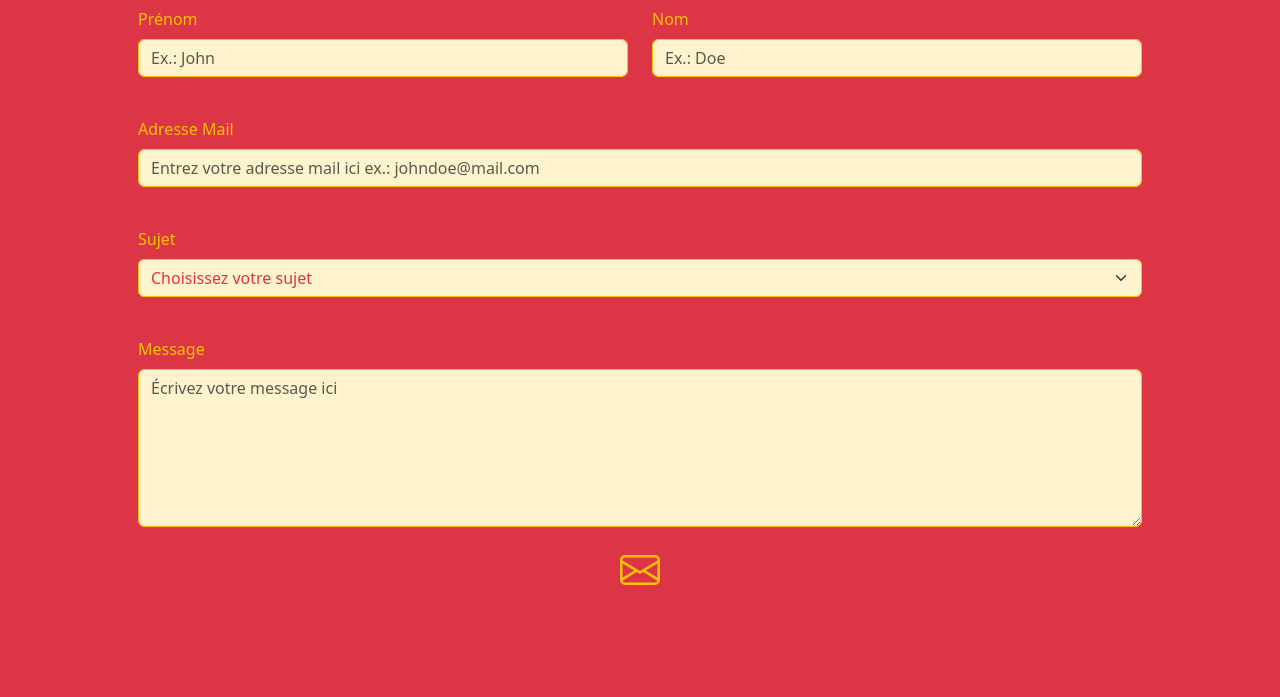
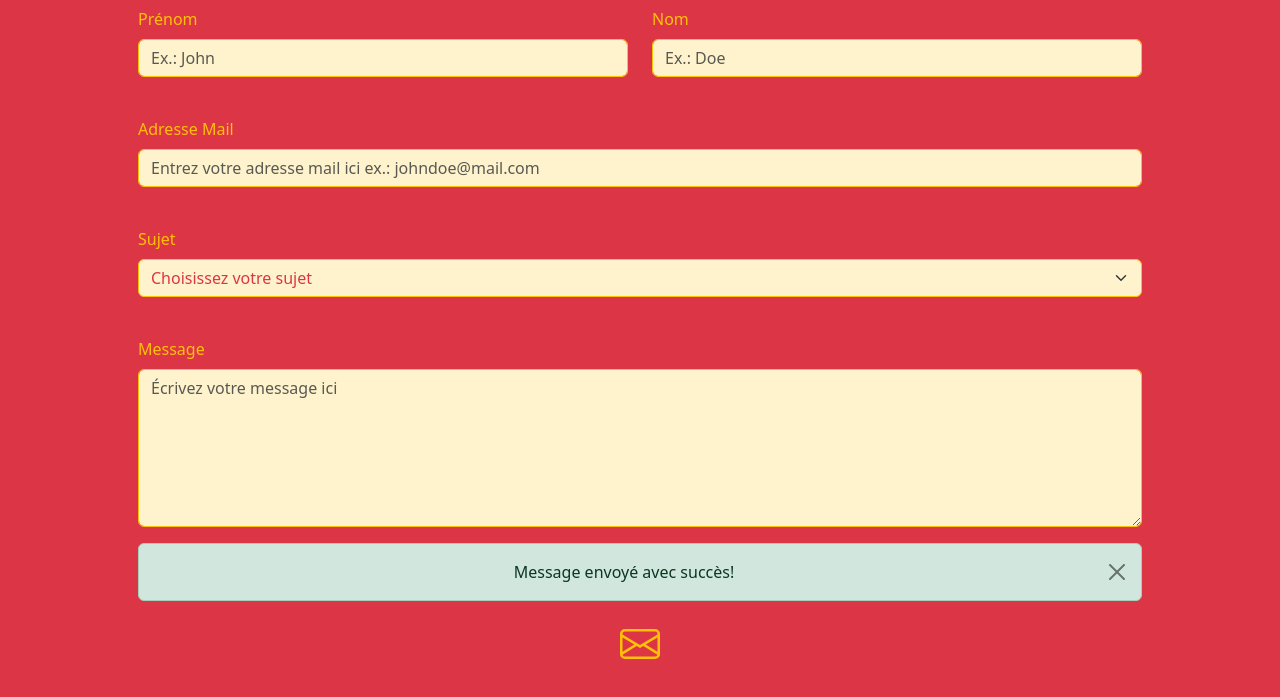
Before and after one commit to MarineVH/restaurant-css-framework, a plain HTML site: page contact.html in a window 1280 px wide. Both pictures are taken after a click on the button 640 px from the left and 691 px from the top of the page. Shown: the part 121-818 px from the top of the page. Drawn offline with nearby package versions, Linux system fonts and the light colour scheme.

Commit message:
message alert

```diff
--- a/contact.html
+++ b/contact.html
@@ -88,6 +88,7 @@
 
               <div class="row text-center">
                 <div class="col-12 col-sm-12 col-md-12">
+                  <div id="liveAlertPlaceholder"></div>
                   <button type="button" id="liveAlertBtn" name="btnAction" class="btn bg-transparent b-0">
                     <svg xmlns="http://www.w3.org/2000/svg" width="40" height="40" fill="currentColor" class="bi bi-envelope text-warning" viewBox="0 0 16 16">
                       <path d="M0 4a2 2 0 0 1 2-2h12a2 2 0 0 1 2 2v8a2 2 0 0 1-2 2H2a2 2 0 0 1-2-2V4Zm2-1a1 1 0 0 0-1 1v.217l7 4.2 7-4.2V4a1 1 0 0 0-1-1H2Zm13 2.383-4.708 2.825L15 11.105V5.383Zm-.034 6.876-5.64-3.471L8 9.583l-1.326-.795-5.64 3.47A1 1 0 0 0 2 13h12a1 1 0 0 0 .966-.741ZM1 11.105l4.708-2.897L1 5.383v5.722Z"/>
@@ -104,6 +105,26 @@
 
     <footer></footer>
 
+    <script>const alertPlaceholder = document.getElementById('liveAlertPlaceholder')
+      const appendAlert = (message, type) => {
+        const wrapper = document.createElement('div')
+        wrapper.innerHTML = [
+          `<div class="alert alert-${type} alert-dismissible" role="alert">`,
+          `   <div>${message}</div>`,
+          '   <button type="button" class="btn-close" data-bs-dismiss="alert" aria-label="Close"></button>',
+          '</div>'
+        ].join('')
+
+        alertPlaceholder.append(wrapper)
+      }
+
+      const alertTrigger = document.getElementById('liveAlertBtn')
+      if (alertTrigger) {
+        alertTrigger.addEventListener('click', () => {
+          appendAlert('Message envoyé avec succès!', 'success')
+        })
+      }</script>
+
     <script src="https://cdn.jsdelivr.net/npm/bootstrap@5.3.2/dist/js/bootstrap.bundle.min.js" integrity="sha384-C6RzsynM9kWDrMNeT87bh95OGNyZPhcTNXj1NW7RuBCsyN/o0jlpcV8Qyq46cDfL" crossorigin="anonymous"></script>
   </body>
 </html>
```
